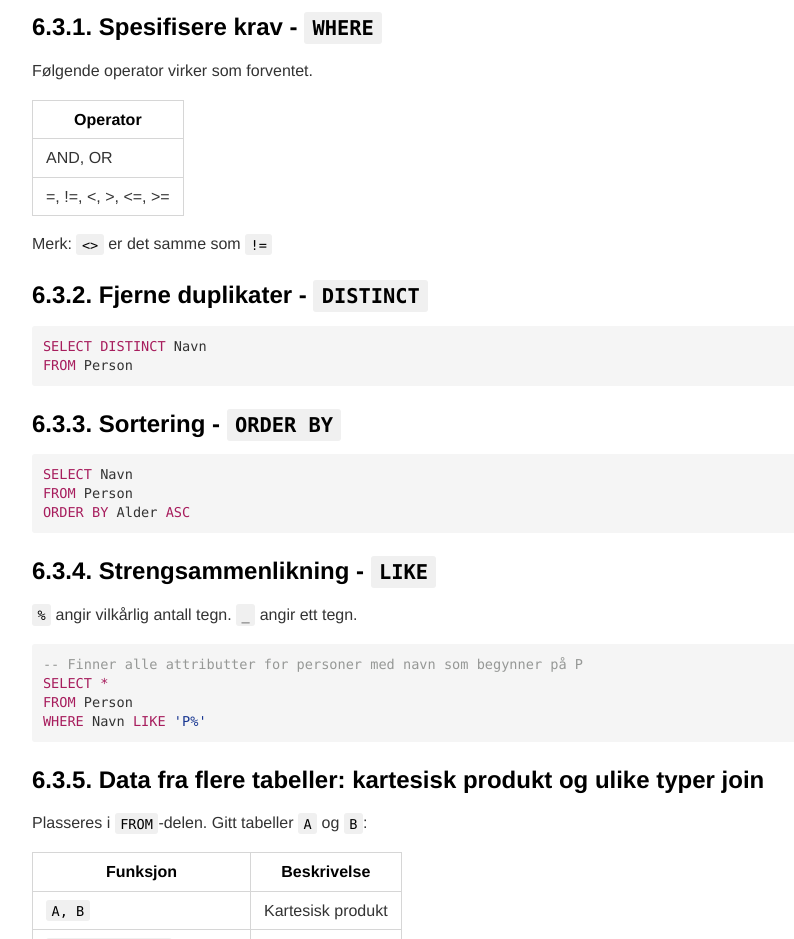
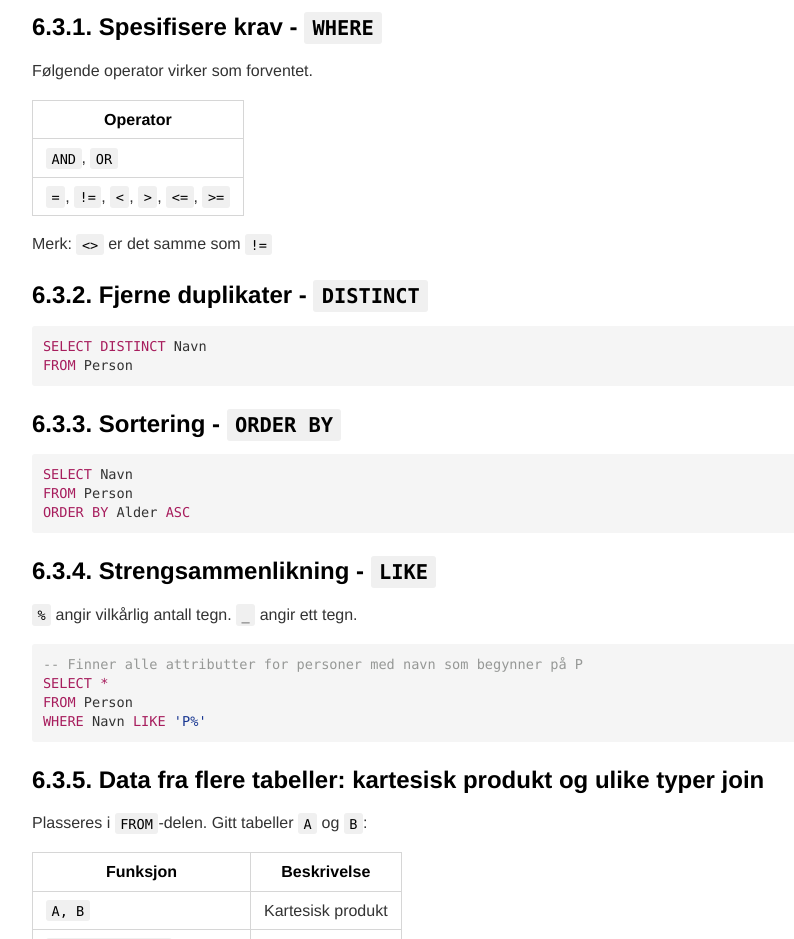
Before and after one commit to magnetenstad/TDT4145-notes, a plain HTML site: page README.html in a window 1280 px wide. Shown: the part 9040-9979 px from the top of the page, without its empty margins (183-977 px from the left). Drawn offline with nearby package versions, Linux system fonts and the light colour scheme.

Commit message:
Fix code block

```diff
--- a/README.html
+++ b/README.html
@@ -862,10 +862,10 @@ Visualisert med graf plasseres grupperingsattributtene p&#xE5; venstre side og a
 </thead>
 <tbody>
 <tr>
-<td>AND, OR</td>
+<td><code>AND</code>, <code>OR</code></td>
 </tr>
 <tr>
-<td>=, !=, &lt;, &gt;, &lt;=, &gt;=</td>
+<td><code>=</code>, <code>!=</code>, <code>&lt;</code>, <code>&gt;</code>, <code>&lt;=</code>, <code>&gt;=</code></td>
 </tr>
 </tbody>
 </table>
```
Also changed, not shown: 1 other file.
